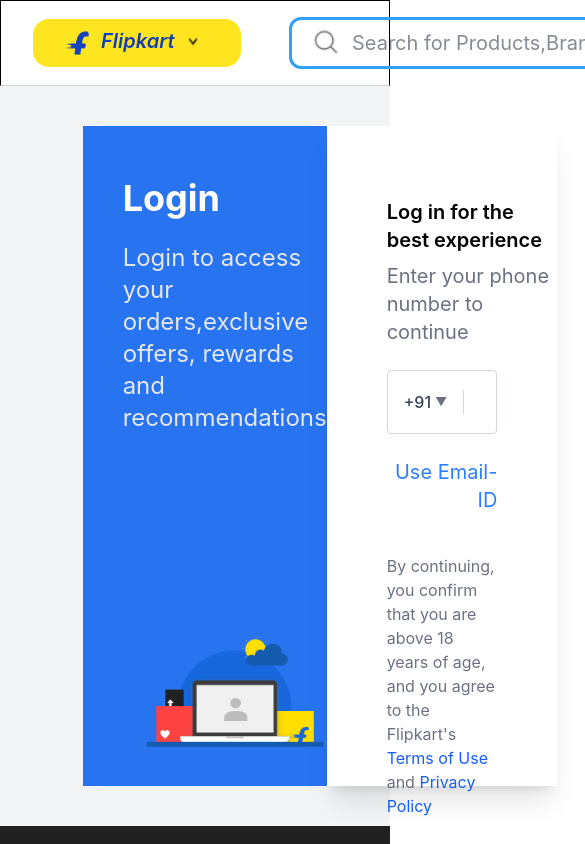
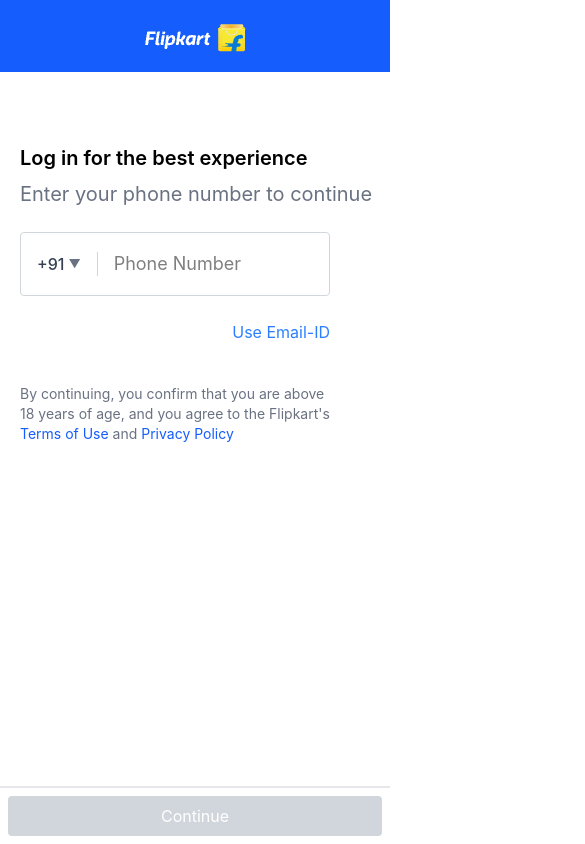
Before and after one commit to Farog055/test, a React (Vite) app in the folder Flipkart/: page /login in a window 390 px wide. Shown: the top 844 px of the page, 585 px wide, since content can reach past the window. Built offline with nearby package versions, Linux system fonts and the light colour scheme.

Commit message:
login update

```diff
--- a/Flipkart/src/pages/login.jsx
+++ b/Flipkart/src/pages/login.jsx
@@ -6,24 +6,28 @@ import Search from "/SearchIcon.png";
 import { Footer } from "../component/footer";
 import Profile from "/MyProfile.png";
 import Cart from "/Cart.png";
+import loginlogo from "/loginlogo.png";
 
 export const Login = () => {
   return (
-
-    <div className=" flex flex-col ">
-      <div className="flex gap-8  pt-4 pb-4 items-center border border-b-gray-300">
-        <div className="flex w-auto h-auto pl-8    ">
+    <div className=" flex flex-col  ">
+      <div className="md:flex md:gap-8  md:pt-4 md:pb-4 md:items-center md:border md:bg-white bg-blue-600  md:border-b-gray-300">
+        <div className="flex w-auto h-auto md:pl-8    ">
+          <div className="md:hidden w-full flex h-18 justify-center p-6 ">
+           <p><img src={loginlogo} alt="logo" /></p>
+          </div>
           <Link to="/">
-            <div className="flex bg-[#ffe51f] w-52 h-12  rounded-2xl pl-8 pt-1 gap-3">
+            <div className="md:flex hidden md:bg-[#ffe51f] md:bg-blue md:w-52 md:h-12 h-19  md:rounded-2xl md:pl-8 md:pt-1 md:gap-3">
               <img className="size-6 mt-2" src={logo} alt="Flipkart" />
-              <div className="flex text-xl pt-1 font-semibold italic text-[#133fb9]">
-                Flipkart
+              <div className="md:flex flex text-white italic text-lg font-semibold md:text-xl md:pt-1 md:font-semibold md:italic md:text-[#133fb9]">
+              Flipkart
               </div>
-              <img className="size-3 mt-3.5" src={Arrow} alt="Arrow" />
+              <img className="size-3 hidden
+               md:block mt-3.5" src={Arrow} alt="Arrow" />
             </div>
           </Link>
         </div>
-        <div className="flex ml-4  ">
+        <div className="md:flex md:ml-4 hidden ">
           <div className="flex rounded-xl  border-3 border-[#2ea1ff] w-210 h-13 ">
             <img className="size-7 ml-5 mt-2" src={Search} alt="Search" />
             <input
@@ -33,7 +37,7 @@ export const Login = () => {
             />
           </div>
         </div>
-        <div className="ml-6  pt-1 relative group flex">
+        <div className="md:ml-6 hidden md:pt-1 md:relative md:group md:flex">
           <div className="flex cursor-pointer items-center gap-2 text-lg">
             <span>
               <img className="size-7" src={Profile} alt="Profile" />
@@ -78,17 +82,17 @@ export const Login = () => {
           </div>
         </div>
         <a href="#">
-          <div className="flex flex-row ml-5 mt-1.5">
-            <img className="size-7 mr-7" src={Cart} alt="Cart" />
+          <div className="md:flex md:flex-row md:ml-5 hidden md:mt-1.5">
+            <img className="size-7  mr-7" src={Cart} alt="Cart" />
             <p className="text-xl" to="#">
               Cart
             </p>
           </div>
         </a>
       </div>
-      <div className="bg-gray-100 pb-10">
-        <div className=" h-165 mt-10 ml-80 mr-80 flex justify-center ">
-          <div className="w-120 bg-[#2874f0]">
+      <div className="md:bg-gray-100 rounded-t-2xl md:pb-10 ">
+        <div className=" md:h-165 md:mt-10 md:ml-80 md:mr-80 md:flex  flex md:justify-center ">
+         <div className="w-120 bg-[#2874f0] hidden md:block">
             <h1 className="text-4xl font-bold pl-10 pt-13 text-white">Login</h1>
             <p className="text-gray-200 text-2xl pl-10 pt-6">
               Login to access your orders,exclusive offers, rewards and
@@ -96,15 +100,15 @@ export const Login = () => {
             </p>
             <img className="pl-15 pt-50" src={logo1} alt="flipkart" />
           </div>
-          <div className=" w-170 bg-white shadow-xl">
-            <p className="font-semibold text-xl pt-18 pl-15 ">
+          <div className=" w-170 md:shadow-xl">
+            <p className="font-semibold  text-xl pt-18 md:pl-15 pl-5 ">
               Log in for the best experience
             </p>
-            <p className=" text-xl text-gray-500 pl-15  pt-2">
+            <p className=" text-xl text-gray-500 md:pl-15 pl-5  pt-2">
               Enter your phone number to continue
             </p>
 
-            <div className="pl-15 pt-6 pr-15">
+            <div className="md:pl-15 pl-5 pt-6 pr-15">
               <div className="flex items-center h-16 border border-gray-300 rounded px-4 focus-within:border-blue-600">
                 <div className="flex items-center gap-1 pr-4 border-r border-gray-300 text-gray-700 font-medium cursor-pointer">
                   <span>+91</span>
@@ -126,13 +130,13 @@ export const Login = () => {
                 />
               </div>
               <div className="text-right mt-6">
-                <a href="#" className="text-blue-500  text-xl">
+                <a href="#" className="text-blue-500  md:text-xl">
                   Use Email-ID
                 </a>
               </div>
             </div>
 
-            <p className="pt-10 pl-15 pr-15 text-gray-500 ">
+            <p className="pt-10 pl-5 md:pl-15 pr-15 text-gray-500 text-sm md:text-md ">
               By continuing, you confirm that you are above 18 years of age, and
               you agree to the Flipkart's
               <a href="#">
@@ -143,7 +147,7 @@ export const Login = () => {
                 <l className="text-blue-600"> Privacy Policy</l>
               </a>
             </p>
-            <div className="pl-15 pr-15 pt-20">
+            <div className="pl-15 pr-15 pt-20 hidden md:block">
               <button className="bg-orange-500 text-white font-medium h-14 w-full rounded shadow hover:bg-orange-600 transition-colors">
                 {" "}
                 Continue
@@ -152,7 +156,14 @@ export const Login = () => {
           </div>
         </div>
       </div>
-      <Footer />
+      <div className="hidden md:block">
+        <Footer />
+      </div>
+      <div className="p-2 w-full fixed bottom-0 border-t-2 md:hidden  border-gray-200">
+      <div className=" flex w-full text-white bg-gray-300  h-10 rounded-sm justify-center ">
+        <button>Continue</button>
+        </div>
+      </div>
     </div>
   );
 };
```
Also changed, not shown: Flipkart/public/loginlogo.png (added).
